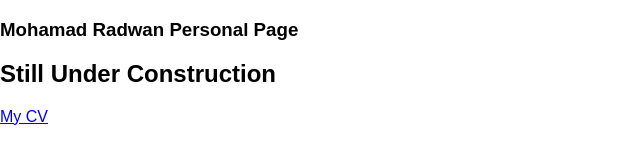
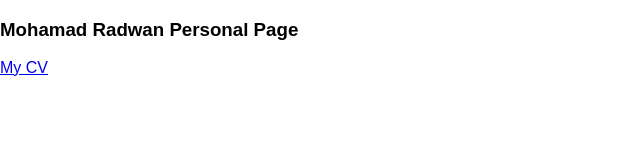
Before and after one commit to mohamadatef/mohamadatef.github.io, a plain HTML site: page index.html in a window 1280 px wide. Shown: the whole page, without its empty margins (0-640 px from the left). Drawn offline with nearby package versions, Linux system fonts and the light colour scheme.

Commit message:
nothing major

```diff
--- a/index.html
+++ b/index.html
@@ -8,7 +8,7 @@
 </head>
 <body>
     <h3>Mohamad Radwan Personal Page</h3>
-    <h2>Still Under Construction</h2>
+
     <a href="files/radwan_cv.pdf">My CV</a>
 
 </body>
```
